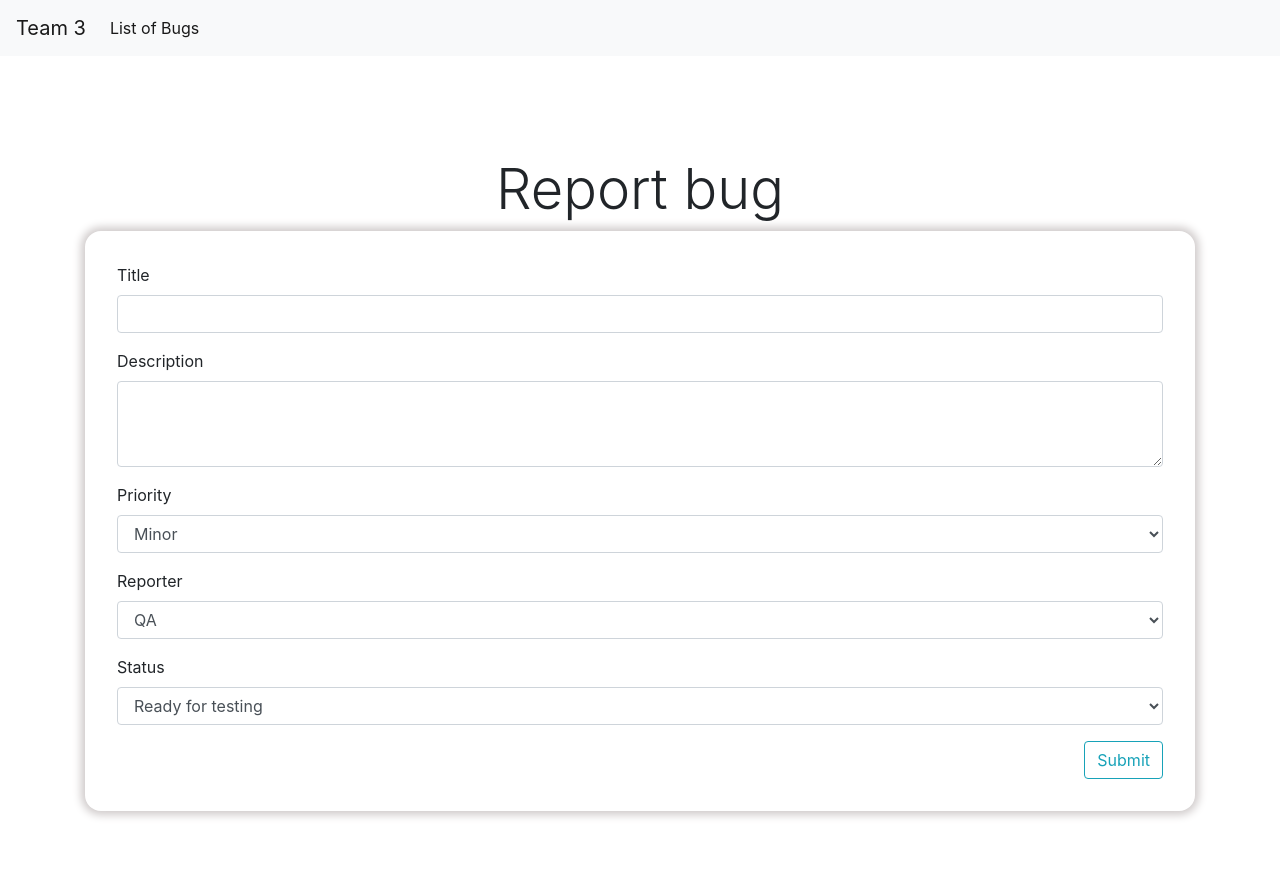
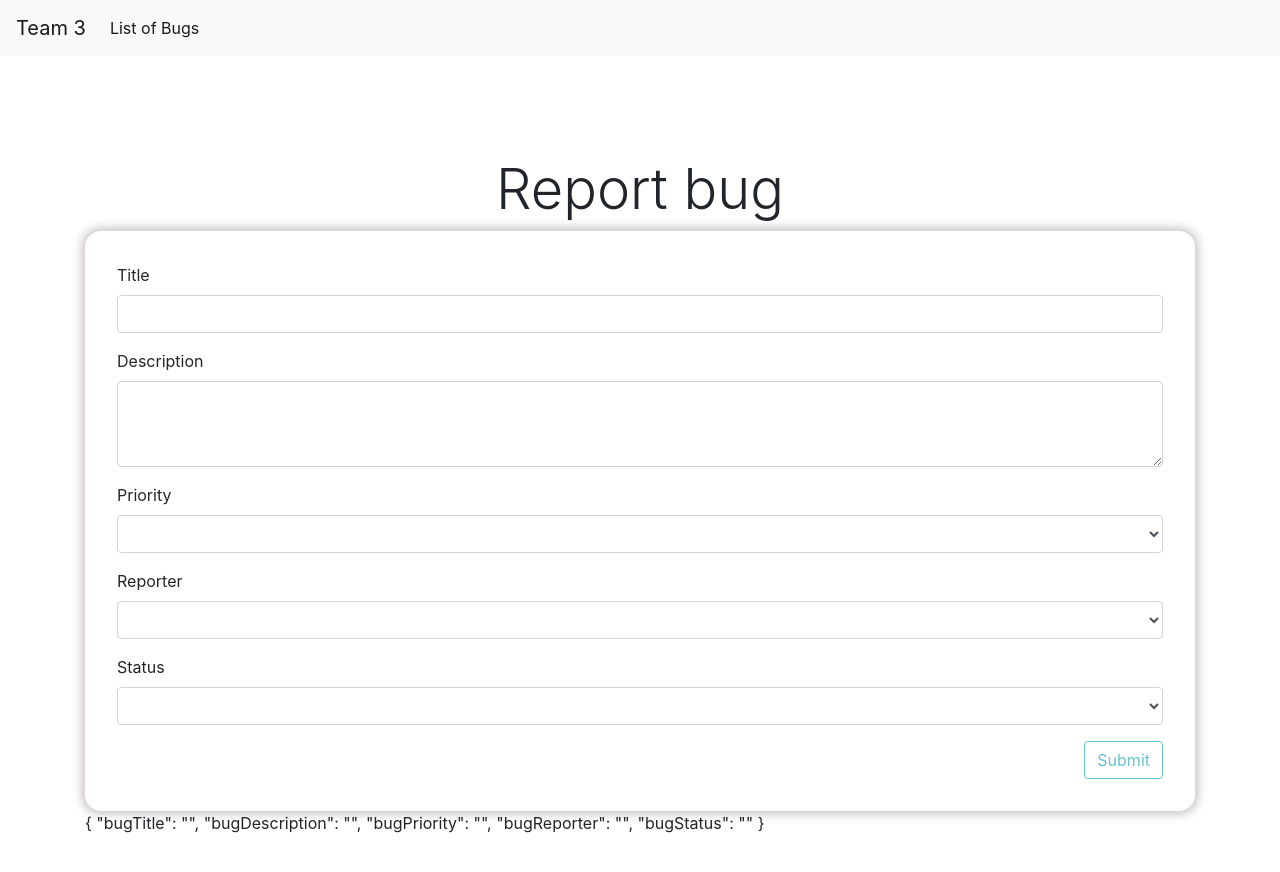
Before and after one commit to ntavidikristian/brs, an Angular app: page /reportbug in a window 1280 px wide. Shown: the top 872 px of the page. Built offline with nearby package versions, Linux system fonts and the light colour scheme.

Commit message:
User case 2 semi finished

```diff
--- a/src/app/app.module.ts
+++ b/src/app/app.module.ts
@@ -7,6 +7,7 @@ import { BugsListComponent } from './bugs-list/bugs-list.component';
 import { HttpClientModule } from '@angular/common/http';
 import { ReportBugComponent } from './report-bug/report-bug.component';
 import { NavComponent } from './nav/nav.component';
+import { ReactiveFormsModule } from '@angular/forms';
 
 @NgModule({
   declarations: [
@@ -18,7 +19,8 @@ import { NavComponent } from './nav/nav.component';
   imports: [
     BrowserModule,
     AppRoutingModule,
-    HttpClientModule
+    HttpClientModule,
+    ReactiveFormsModule
   ],
   providers: [],
   bootstrap: [AppComponent]
--- /dev/null
+++ b/src/app/bug-interface.ts
@@ -0,0 +1,11 @@
+
+export interface BugInterface {
+    id?: string;
+    title: string;
+    description: string;
+    priority: number;
+    reporter: string;
+    status?: string;
+    updatedAt?: string;
+    createdAt?: string;
+}
--- a/src/app/report-bug/report-bug.component.html
+++ b/src/app/report-bug/report-bug.component.html
@@ -1,43 +1,57 @@
 <div>
     <h1 class="display-4 text-center mb-2">Report bug</h1>
 </div>
-<form class="mt-2">
+<form class="mt-2" [formGroup]="reportBugForm" (submit)="onSubmit()">
 
-    <div class="form-group">
-        <label for="">
+    <div class=" form-group">
+        <label for="bugTitle">
             Title
+            <span *ngIf="reportBugForm.get('bugTitle').invalid && reportBugForm.get( 'bugTitle').dirty" class="text-danger">*</span>
         </label>
-        <input type="text" class="form-control">
+        <input type="text" class="form-control" id="bugTitle" formControlName="bugTitle">
     </div>
-    <div class="form-group">
-        <label for="">Description</label>
-        <textarea name="" id="" rows="3" class="form-control"></textarea>
+    <div class="form-group ">
+        <label for="bugDescription">
+            Description
+            <span *ngIf="reportBugForm.get( 'bugDescription').invalid && reportBugForm.get( 'bugDescription').dirty " class="text-danger ">*</span>
+        </label>
+        <textarea name="bugDescription" id="bugDescription" rows="3" class="form-control" formControlName="bugDescription"></textarea>
     </div>
-    <div class="form-group">
-        <label for="">Priority</label>
-        <select name="" id="" class="form-control">
-            <option value="1">Minor</option>
-            <option value="2">Major</option>
-            <option value="3">Critical</option>
+    <div class="form-group ">
+        <label for="bugPriority ">
+            Priority
+            <span *ngIf="reportBugForm.get( 'bugPriority').invalid && reportBugForm.get( 'bugPriority').dirty " class="text-danger ">*</span>
+        </label>
+        <select name="bugPriority" id="bugPriority" formControlName="bugPriority" class="form-control">
+            <option value="1 ">Minor</option>
+            <option value="2 ">Major</option>
+            <option value="3 ">Critical</option>
         </select>
     </div>
     <div class="form-group">
-        <label for="">Reporter</label>
-        <select name="" id="" class="form-control">
+        <label for="bugReporter">
+            Reporter
+            <span *ngIf="reportBugForm.get( 'bugReporter').invalid && reportBugForm.get( 'bugReporter').dirty " class="text-danger ">*</span>
+        </label>
+        <select name="bugReporter" id="bugReporter" formControlName="bugReporter" class="form-control">
             <option value="1">QA</option>
             <option value="2">PO</option>
             <option value="3">DEV</option>
         </select>
     </div>
     <div class="form-group">
-        <label for="">Status</label>
-        <select name="" id="" class="form-control">
-            <option value="1">Ready for testing</option>
-            <option value="2">Done</option>
-            <option value="3">Rejected</option>
+        <label for="bugStatus">
+            Status
+            <span *ngIf="reportBugForm.get( 'bugStatus').invalid && reportBugForm.get( 'bugStatus').dirty " class="text-danger ">*</span>
+        </label>
+        <select name="bugStatus" id="bugStatus" formControlName="bugStatus" class="form-control">
+            <option value="1 ">Ready for testing</option>
+            <option value="2 ">Done</option>
+            <option value="3 ">Rejected</option>
         </select>
     </div>
     <div class="d-flex justify-content-end">
-        <button class="btn btn-outline-info" type="submit">Submit</button>
+        <button class="btn btn-outline-info" type="submit" [disabled]="reportBugForm.invalid">Submit</button>
     </div>
 </form>
+{{reportBugForm.value | json}}
--- a/src/app/report-bug/report-bug.component.ts
+++ b/src/app/report-bug/report-bug.component.ts
@@ -1,15 +1,60 @@
 import { Component, OnInit } from '@angular/core';
-
+import { FormGroup, FormControl, Validators } from "@angular/forms";
+import { BugInterface } from '../bug-interface';
+import { RestService } from '../rest.service';
 @Component({
   selector: 'app-report-bug',
   templateUrl: './report-bug.component.html',
   styleUrls: ['./report-bug.component.scss']
 })
 export class ReportBugComponent implements OnInit {
+  reportBugForm: FormGroup;
 
-  constructor() { }
+  constructor(private service : RestService) { }
 
   ngOnInit(): void {
+    this.reportBugForm = new FormGroup({
+      bugTitle: new FormControl("",[Validators.required]),
+      bugDescription: new FormControl("",[Validators.required]),
+      bugPriority: new FormControl("",[Validators.required]),
+      bugReporter: new FormControl("",[Validators.required]),
+      bugStatus: new FormControl("")
+    });
+    this.reportBugForm.get("bugReporter").statusChanges.subscribe((value) => {
+      console.log(value);
+      if(this.reportBugForm.get("bugReporter").value == '1'){
+        this.reportBugForm.get("bugStatus").setValidators(Validators.required)
+      }else{
+        this.reportBugForm.get("bugStatus").clearValidators();
+      }
+      this.reportBugForm.get("bugStatus").updateValueAndValidity();
+    })
+  }
+
+  onSubmit(){
+    if(!this.reportBugForm.valid){
+      console.log('invalid');
+    }else{
+      console.log(this.reportBugForm);
+      let values = this.reportBugForm.value;
+      let sendingBug: BugInterface ={
+        title : values.bugTitle,
+        description : values.bugDescription,
+        priority : values.bugPriority,
+        reporter : values.bugReporter,
+        status : values.bugStatus
+      };
+      // sendingBug.title = values.bugTitle;
+      // sendingBug.description = values.bugDescription;
+      // sendingBug.priority = values.bugPriority;
+      // sendingBug.reporter = values.bugReporter;
+      // sendingBug.status = values.bugStatus;
+      console.log(sendingBug);
+      // this.service.postBug(sendingBug).subscribe((data)=>{
+      //   console.log(data);
+      // });
+    }
+
   }
 
 }
--- a/src/app/rest.service.ts
+++ b/src/app/rest.service.ts
@@ -1,6 +1,7 @@
 import { Injectable } from '@angular/core';
 import {HttpClient} from '@angular/common/http';
 import { Observable } from 'rxjs';
+import { BugInterface } from './bug-interface';
 @Injectable({
   providedIn: 'root'
 })
@@ -18,4 +19,9 @@ export class RestService {
     // console.log(query);
     return this.http.get(query);
   }
+
+
+  postBug(bug : BugInterface ): Observable<any> {
+    return this.http.post(this.endpoint, bug);
+  }
 }
```
